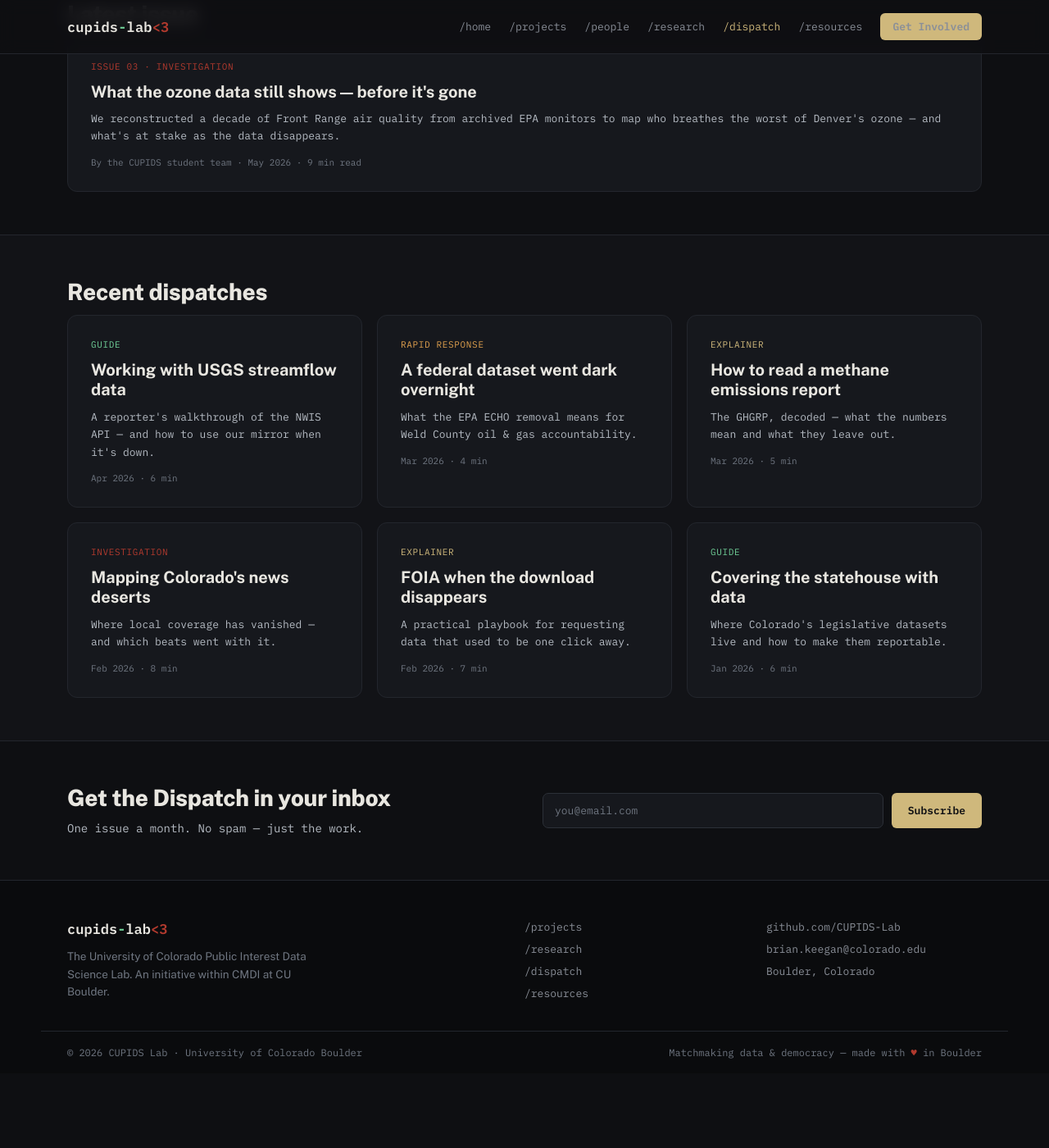
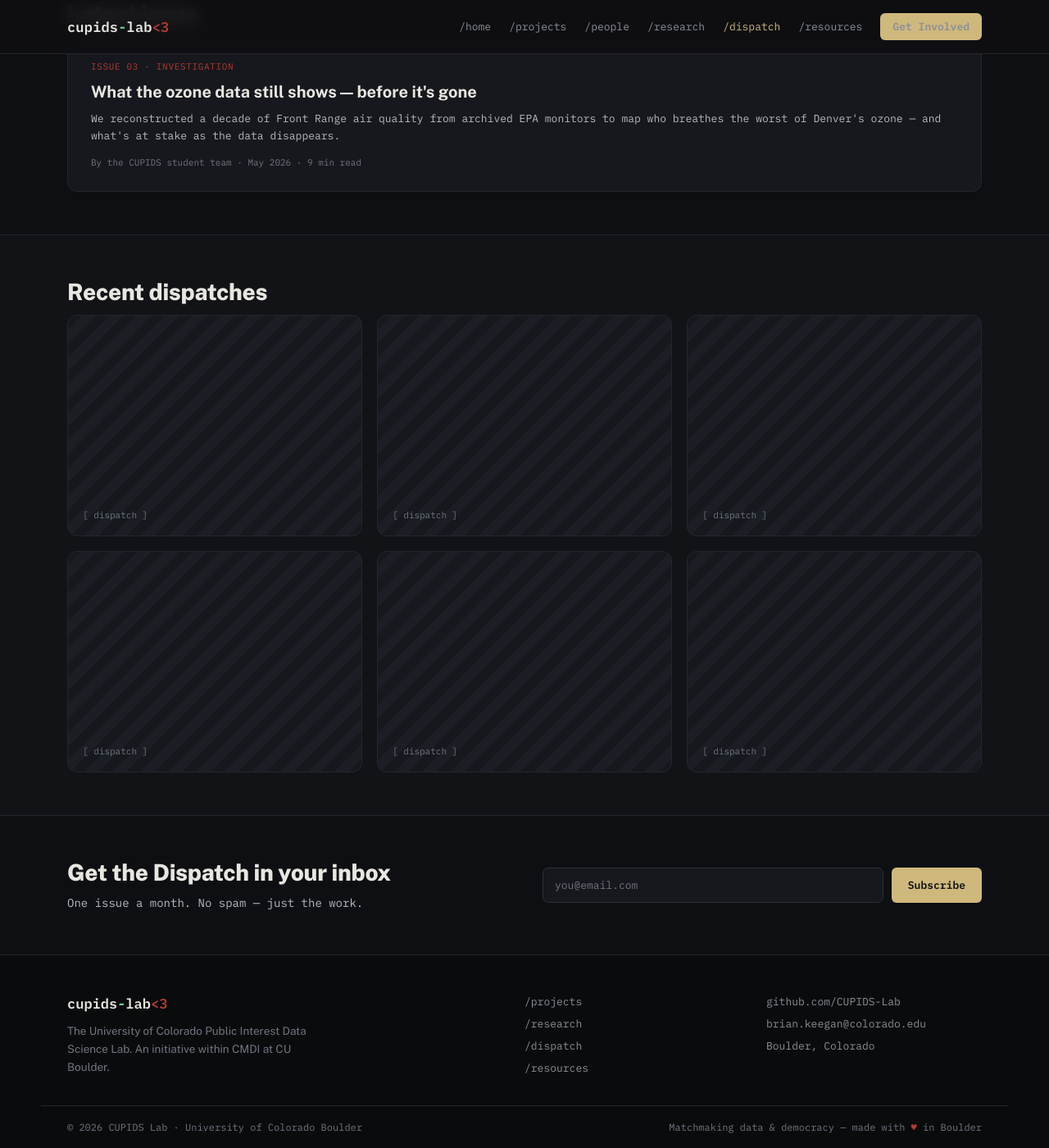
Before and after one commit to CUPIDS-Lab/cupids-lab.github.io, a Jekyll site: the page built from dispatch.html, in a window 1280 px wide and 1400 px high, scrolled down 483 px. Shown: the whole window at 82% size. Built offline with Jekyll 4.4.1, drawn with Linux system fonts in a browser that asks for light colours; before the commit the page ends 1792 px from its top, so only the background shows below that.

Commit message:
Replace project, dispatch, and data-archive content with placeholders
The specific projects, dispatch issues, and archived datasets aren't
finalized yet, so swap them for on-brand diagonal-stripe placeholders:

- projects: "More from the lab" grid → six "[ project ]" tiles
  (the funded Featured · CUPIDS x CEJ project is kept).
- dispatch: "Recent dispatches" grid → six "[ dispatch ]" tiles
  (the "Latest issue" feature is kept).
- data archive: the table on the home page and the resources page
  → a "[ public data archive ]" placeholder panel.

Adds a reusable `placeholder` section type and a `placeholder: true`
mode for `archive` sections, so real content can be dropped back in
later by reverting the front matter.

```diff
--- a/_layouts/page.html
+++ b/_layouts/page.html
@@ -62,6 +62,17 @@ layout: default
       </div>
     {% endif %}
 
+  {%- comment -%} ---------- PLACEHOLDER GRID (awaiting real content) ---------- {%- endcomment -%}
+  {% elsif s.type == 'placeholder' %}
+    {% if s.heading %}<h2 class="h-section h-section--sm">{{ s.heading }}</h2>{% endif %}
+    {% if s.body %}<p class="prose">{{ s.body }}</p>{% endif %}
+    {% assign n = s.count | default: 6 %}
+    <div class="grid grid--{{ s.cols | default: 3 }}">
+      {% for i in (1..n) %}
+        <div class="placeholder placeholder--4x3"><span>[ {{ s.label | default: 'placeholder' }} ]</span></div>
+      {% endfor %}
+    </div>
+
   {%- comment -%} ---------- CHIPS ---------- {%- endcomment -%}
   {% elsif s.type == 'chips' %}
     {% if s.heading %}<h2 class="h-section h-section--sm">{{ s.heading }}</h2>{% endif %}
@@ -99,6 +110,11 @@ layout: default
 
   {%- comment -%} ---------- ARCHIVE TABLE ---------- {%- endcomment -%}
   {% elsif s.type == 'archive' %}
+    {% if s.placeholder %}
+      <h2 class="h-section h-section--sm">{{ s.heading | default: 'Public data archive' }}</h2>
+      {% if s.body %}<p class="sub">{{ s.body }}</p>{% endif %}
+      <div class="placeholder placeholder--panel"><span>[ public data archive ]</span></div>
+    {% else %}
       <div class="table-head">
         <h2 class="h-section h-section--sm" style="margin-bottom:0;">{{ s.heading | default: 'Public data archive' }}</h2>
         <div class="filters">
@@ -111,6 +127,7 @@ layout: default
       {% if s.body %}<p class="sub" style="margin-top:-6px;">{{ s.body }}</p>{% endif %}
       {% include archive-table.html rows=s.rows %}
       <div class="note">{{ s.note | default: 'Every archived dataset ships with a documentation guide: provenance, limitations, and journalistic applications.' }}</div>
+    {% endif %}
 
   {%- comment -%} ---------- SUBSCRIBE ---------- {%- endcomment -%}
   {% elsif s.type == 'subscribe' %}
--- a/assets/css/style.css
+++ b/assets/css/style.css
@@ -341,6 +341,7 @@ a.card:hover, .card--link:hover { border-color: var(--line-3); transform: transl
 }
 .placeholder--4x3 { aspect-ratio: 4 / 3; }
 .placeholder--1x1 { aspect-ratio: 1 / 1; padding: 16px; }
+.placeholder--panel { min-height: 220px; }
 .placeholder span { font-family: var(--mono); font-size: 11px; color: var(--ink-faint); }
 
 /* ---------- Director ---------- */
--- a/dispatch.html
+++ b/dispatch.html
@@ -14,15 +14,10 @@ sections:
         title: "What the ozone data still shows — before it's gone"
         meta: "By the CUPIDS student team · May 2026 · 9 min read"
         body: "We reconstructed a decade of Front Range air quality from archived EPA monitors to map who breathes the worst of Denver's ozone — and what's at stake as the data disappears."
-  - type: content
+  - type: placeholder
     heading: "Recent dispatches"
     cols: 3
-    cards:
-      - { tag: "GUIDE", title: "Working with USGS streamflow data", meta: "Apr 2026 · 6 min", body: "A reporter's walkthrough of the NWIS API — and how to use our mirror when it's down." }
-      - { tag: "RAPID RESPONSE", title: "A federal dataset went dark overnight", meta: "Mar 2026 · 4 min", body: "What the EPA ECHO removal means for Weld County oil & gas accountability." }
-      - { tag: "EXPLAINER", title: "How to read a methane emissions report", meta: "Mar 2026 · 5 min", body: "The GHGRP, decoded — what the numbers mean and what they leave out." }
-      - { tag: "INVESTIGATION", title: "Mapping Colorado's news deserts", meta: "Feb 2026 · 8 min", body: "Where local coverage has vanished — and which beats went with it." }
-      - { tag: "EXPLAINER", title: "FOIA when the download disappears", meta: "Feb 2026 · 7 min", body: "A practical playbook for requesting data that used to be one click away." }
-      - { tag: "GUIDE", title: "Covering the statehouse with data", meta: "Jan 2026 · 6 min", body: "Where Colorado's legislative datasets live and how to make them reportable." }
+    count: 6
+    label: dispatch
   - type: subscribe
 ---
--- a/index.html
+++ b/index.html
@@ -6,10 +6,6 @@ description: >-
   A research lab at the University of Colorado archiving at-risk public
   datasets, building data infrastructure, and matching technical capacity
   with the journalists and civic groups who need it.
-home_archive:
-  - { dataset: "Front Range ozone readings", source: "EPA",  updated: "2026-05", status: "PRESERVED", tone: "green" }
-  - { dataset: "Colorado River streamflow",  source: "USGS", updated: "2026-04", status: "PRESERVED", tone: "green" }
-  - { dataset: "GHGRP methane emissions",    source: "EPA",  updated: "2026-03", status: "ARCHIVING", tone: "amber" }
 ---
 
 <!-- ============ HERO ============ -->
@@ -95,7 +91,7 @@ home_archive:
       <div class="kicker" style="margin-bottom:0;">Public data archive</div>
       <a href="{{ '/resources/' | relative_url }}">view all &rarr;</a>
     </div>
-    {% include archive-table.html variant="home" rows=page.home_archive %}
+    <div class="placeholder placeholder--panel"><span>[ public data archive ]</span></div>
   </div>
 </section>
 
```
Also changed, not shown: projects.html (+3 -8 lines), resources.html (+1 -7 lines). Lines whose indentation alone changed are shown as unchanged.
